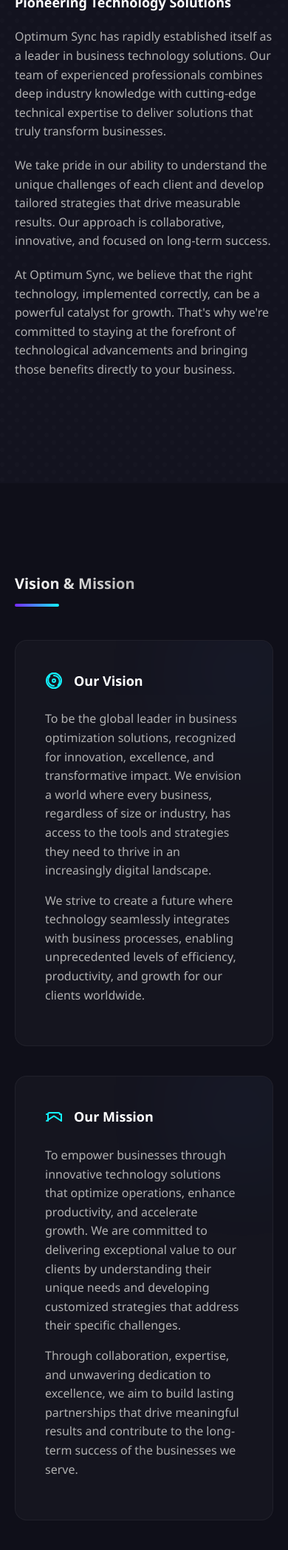
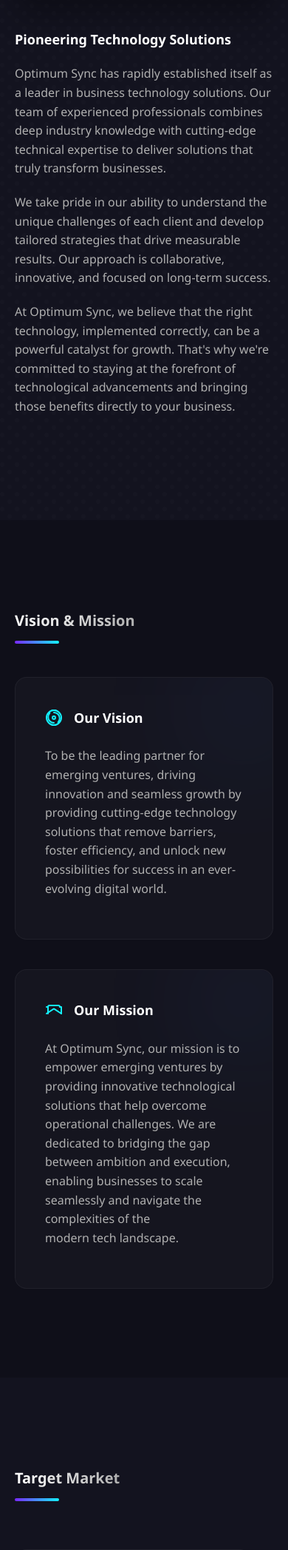
Before and after one commit to shamanthkumar2003/optimum_sync, a PHP site: page /about.php in a window 390 px wide. Shown: the part 2872-4967 px from the top of the page at 74% size. Run offline with PHP 8.4, Linux system fonts and the light colour scheme; some web fonts are replaced.

Commit message:
about update

```diff
--- a/about.php
+++ b/about.php
@@ -553,6 +553,9 @@
             .hero-content{
                 padding-top:100px;
             }
+            .about-content {
+            margin-top: 5rem;
+        }
         }
     </style>
 </head>
@@ -585,12 +588,12 @@
             </div>
             <div class="about-cards">
                 <div class="about-card fade-in">
-                    <span>2018</span>
+                    <span>2024</span>
                     <h3>Founded</h3>
                     <p>Established with a vision to transform how businesses leverage technology for growth and efficiency.</p>
                 </div>
                 <div class="about-card fade-in">
-                    <span>500+</span>
+                    <span>10+</span>
                     <h3>Clients</h3>
                     <p>Trusted by industry leaders and innovative startups across multiple sectors worldwide.</p>
                 </div>
@@ -635,8 +638,7 @@
                         </svg>
                         Our Vision
                     </h3>
-                    <p>To be the global leader in business optimization solutions, recognized for innovation, excellence, and transformative impact. We envision a world where every business, regardless of size or industry, has access to the tools and strategies they need to thrive in an increasingly digital landscape.</p>
-                    <p>We strive to create a future where technology seamlessly integrates with business processes, enabling unprecedented levels of efficiency, productivity, and growth for our clients worldwide.</p>
+                    <p>To be the leading partner for emerging ventures, driving innovation and seamless growth by providing cutting-edge technology solutions that remove barriers, foster efficiency, and unlock new possibilities for success in an ever-evolving digital world.</p>
                 </div>
                 <div class="vm-card fade-in">
                     <h3>
@@ -648,8 +650,7 @@
                         </svg>
                         Our Mission
                     </h3>
-                    <p>To empower businesses through innovative technology solutions that optimize operations, enhance productivity, and accelerate growth. We are committed to delivering exceptional value to our clients by understanding their unique needs and developing customized strategies that address their specific challenges.</p>
-                    <p>Through collaboration, expertise, and unwavering dedication to excellence, we aim to build lasting partnerships that drive meaningful results and contribute to the long-term success of the businesses we serve.</p>
+                    <p>At Optimum Sync, our mission is to empower emerging ventures by providing innovative technological solutions that help overcome operational challenges. We are dedicated to bridging the gap between ambition and execution, enabling businesses to scale seamlessly and navigate the complexities of the modern tech landscape.</p>
                 </div>
             </div>
         </div>
```
Also changed, not shown: contact.php (line endings or trailing spaces).
